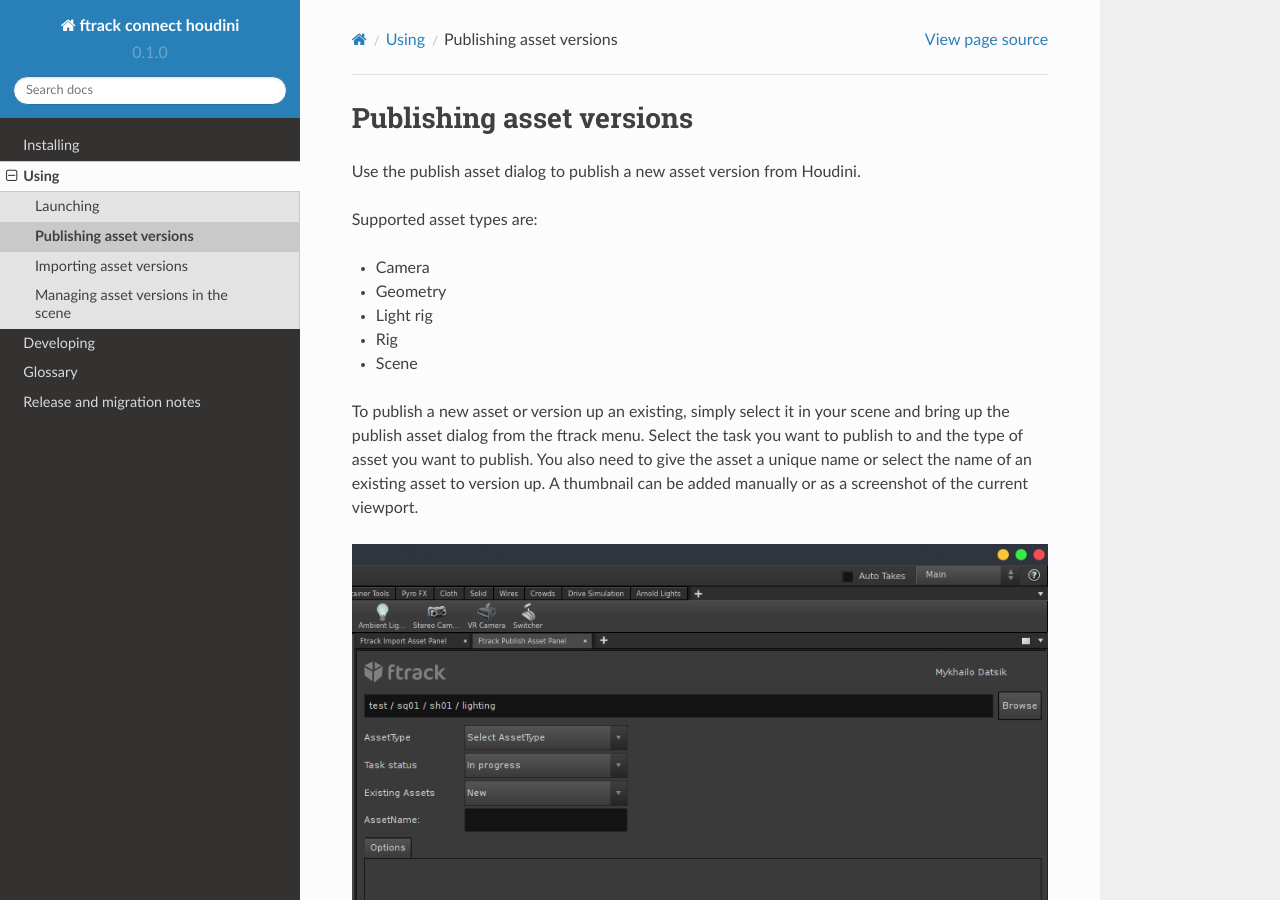
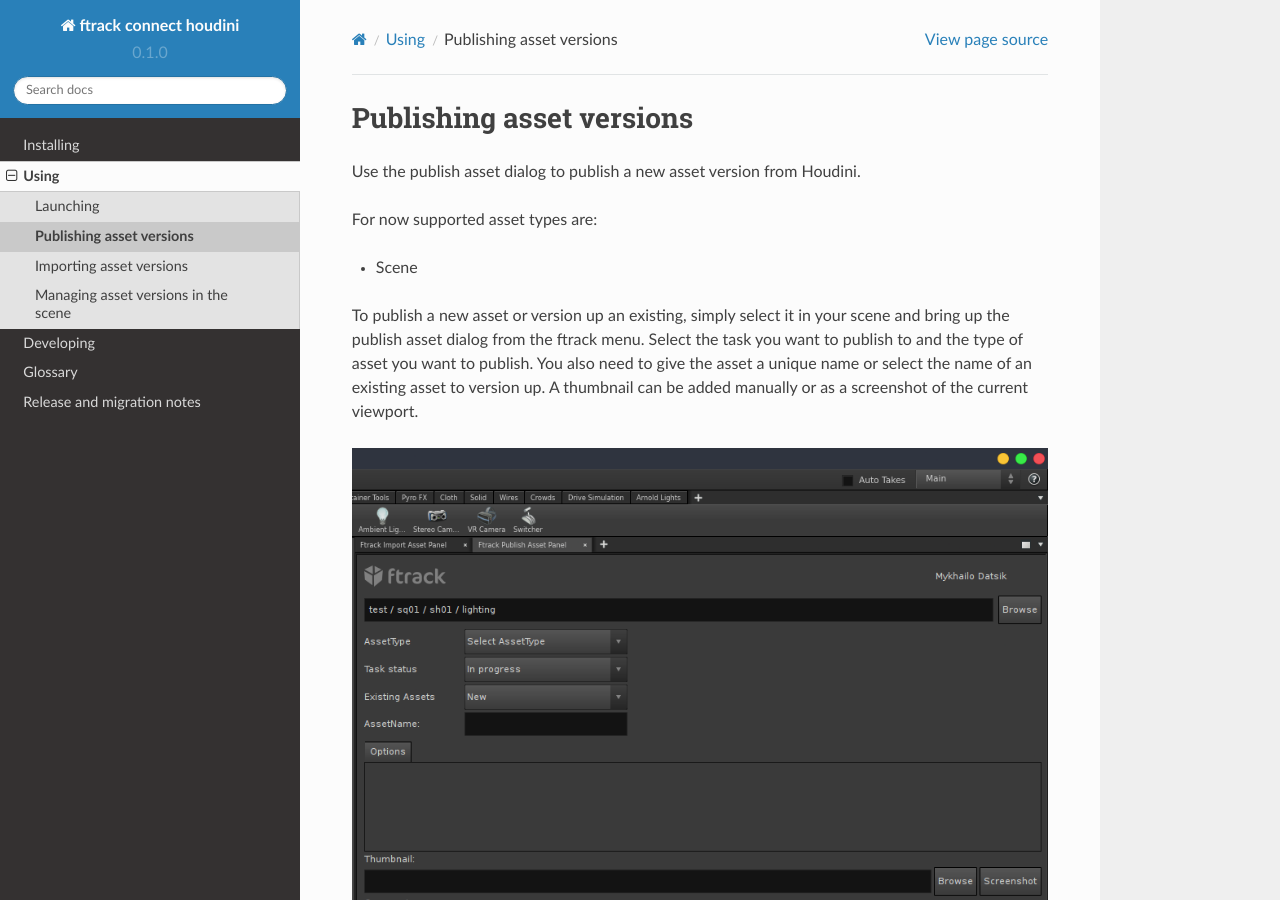
Before and after one commit to ftrackhq/ftrack-connect-houdini, a Sphinx documentation site: the page built from doc/using/publishing.rst, in a window 1280 px wide and 900 px high. Built offline with Sphinx 7.4.7 and the Read the Docs theme 2.0.0, drawn with Linux system fonts in a browser that asks for light colours.

Commit message:
Ann new Manage Asset

```diff
--- a/doc/index.rst
+++ b/doc/index.rst
@@ -5,7 +5,7 @@
 ftrack connect houdini
 ###################
 
-Houdini integration with ftrack.
+Basic Houdini integration with ftrack.
 
 .. toctree::
     :maxdepth: 2
--- a/doc/using/publishing.rst
+++ b/doc/using/publishing.rst
@@ -9,12 +9,8 @@
 
 Use the publish asset dialog to publish a new asset version from Houdini.
 
-Supported asset types are:
+For now supported asset types are:
 
-* Camera
-* Geometry
-* Light rig
-* Rig
 * Scene
 
 To publish a new asset or version up an existing, simply select it in your scene
```
Also changed, not shown: doc/image/houdini_asset_manager.png.
